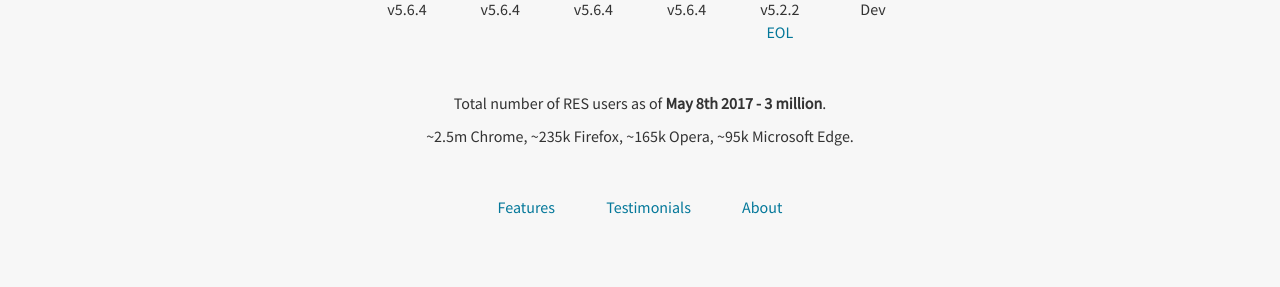
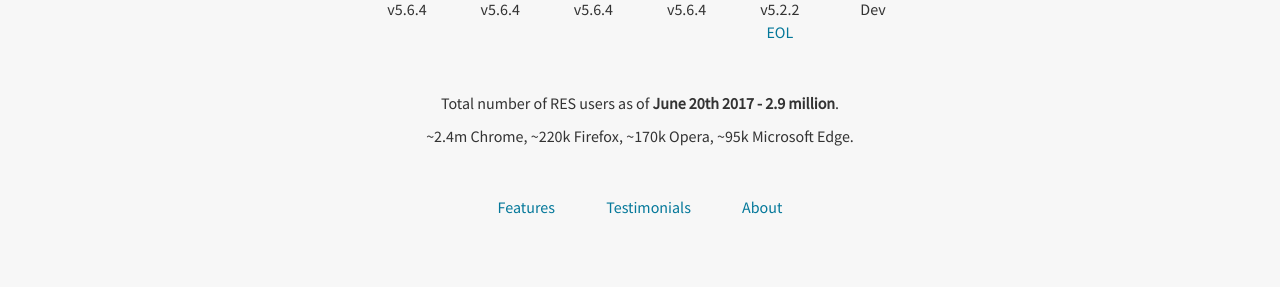
Before and after one commit to Reddit-Enhancement-Suite/Reddit-Enhancement-Suite.github.io, a Jekyll site: the page built from index.html, in a window 1280 px wide. Shown: the part 499-786 px from the top of the page. Built offline with Jekyll 4.4.1, drawn with Linux system fonts in a browser that asks for light colours; nearby versions of some CDN libraries.

Commit message:
Update index.html

```diff
--- a/index.html
+++ b/index.html
@@ -49,8 +49,8 @@
         </div>
 
         <div class="small-ctas">
-            <p>Total number of RES users as of <b>May 8th 2017 - 3 million</b>.</p>
-            <p>~2.5m Chrome, ~235k Firefox, ~165k Opera, ~95k Microsoft Edge.</p>
+            <p>Total number of RES users as of <b>June 20th 2017 - 2.9 million</b>.</p>
+            <p>~2.4m Chrome, ~220k Firefox, ~170k Opera, ~95k Microsoft Edge.</p>
         </div>
 
         <div class="small-ctas">
```
